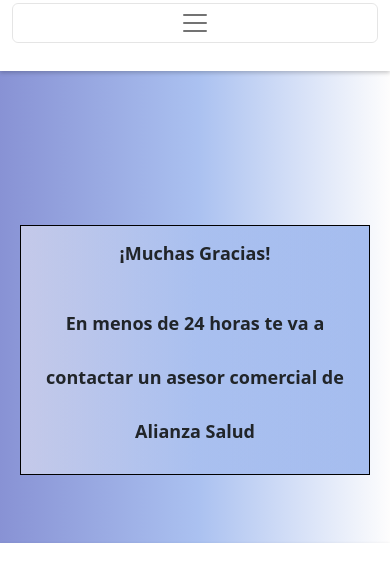
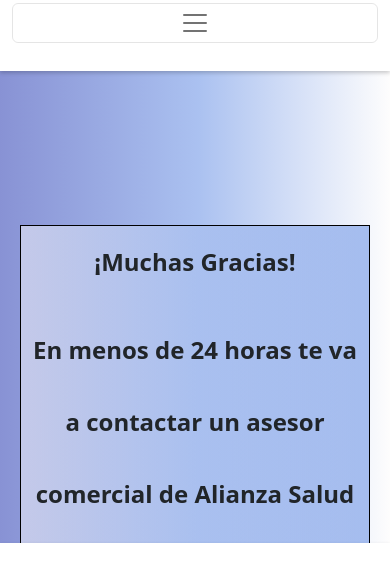
Before and after one commit to grupo-4-Argentina-programa/Trabajo-Final-Obra_Social, a website: page despedida.html in a window 390 px wide. Shown: the part 75-643 px from the top of the page. Drawn offline with nearby package versions, Linux system fonts and the light colour scheme.

Commit message:
mejoras en goodbye page

```diff
--- a/css/style.css
+++ b/css/style.css
@@ -497,6 +497,11 @@
     width: fit-content;
   }
 }@media screen and (max-width:991px){
+  .goodbye-p-container{
+    margin-top: 100px;
+    font-size: x-large;
+    width: fit-content;
+  }
   .about-us-txt-container{
     margin-top: 200px;
   }
```
